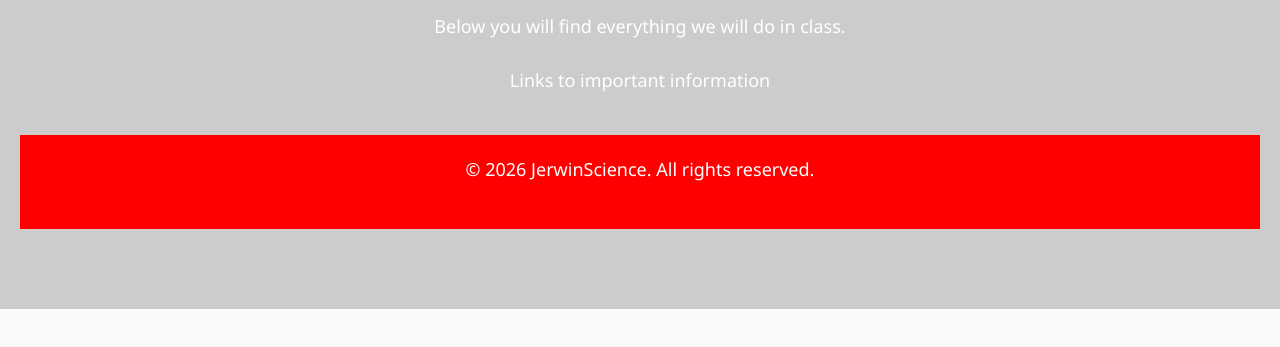
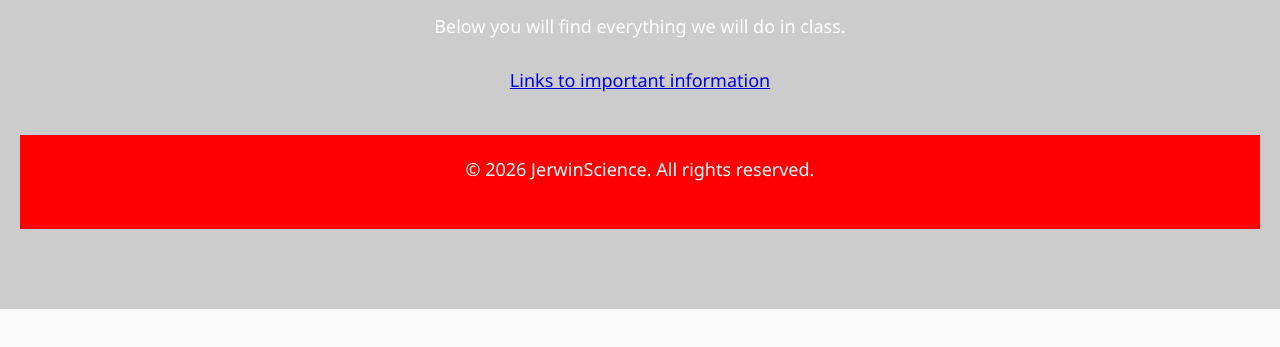
Before and after one commit to jeremyerwin-coder/jeremyerwin-coder.github.io, a website: page public_html/apcsp.html in a window 1280 px wide. Shown: the part 225-572 px from the top of the page. Drawn offline with Linux system fonts and the light colour scheme.

Commit message:
Update apcsp.html

```diff
--- a/public_html/apcsp.html
+++ b/public_html/apcsp.html
@@ -106,7 +106,7 @@
     <section class="hero" id="home">
         <h1>Mr. Erwin's APCSP Class</h1>
         <p>Below you will find everything we will do in class.</p>
-        <p>Links to important information</p>
+        <p><a href="links.md">Links to important information</a></p>
 
 
 
```
